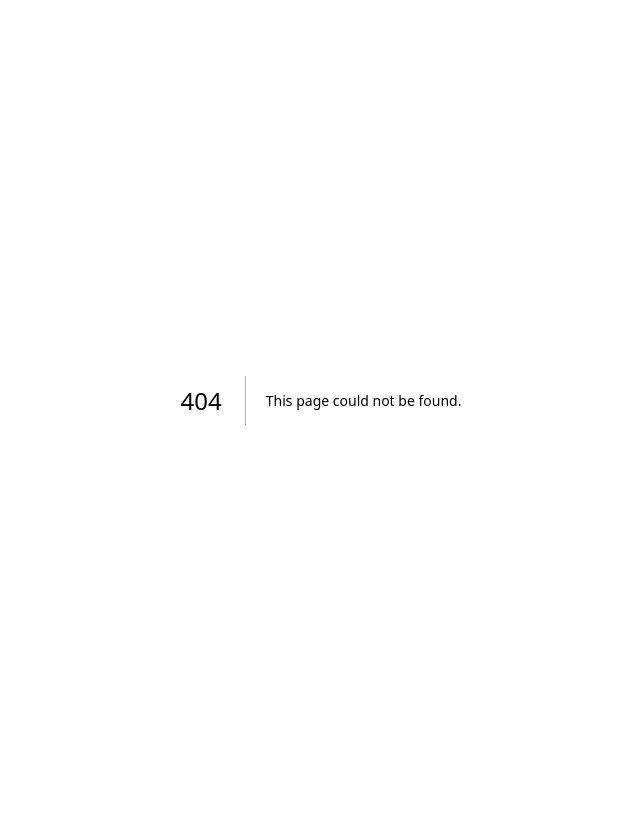
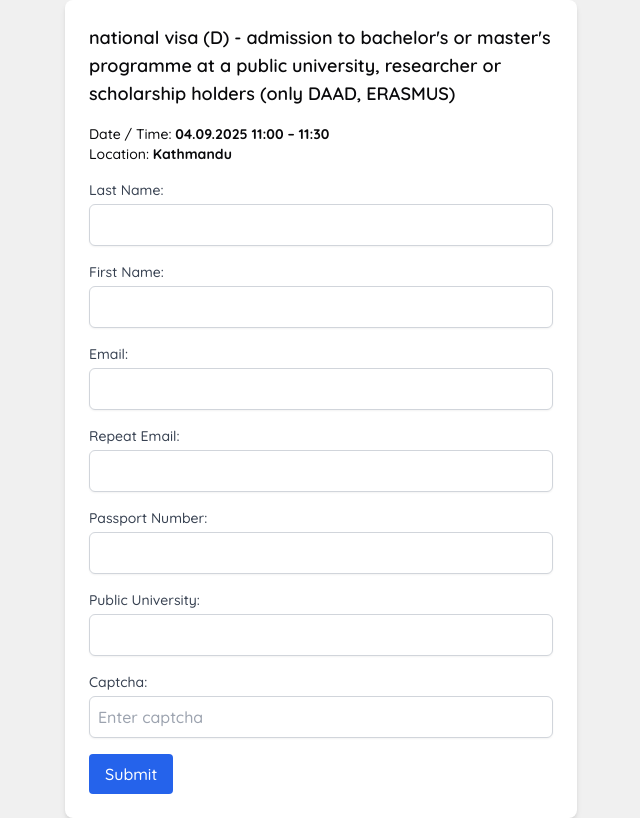
Before and after one commit to thesuman74/eatly, a Next.js app: page /test/date in a window 1280 px wide. Before the commit this address had no page. Shown: the whole page, without its empty margins (319-959 px from the left). Built offline with nearby package versions, Linux system fonts and the light colour scheme.

Commit message:
Optimized for production

```diff
--- a/src/app/(dashboard)/(menu)/products/page.tsx
+++ b/src/app/(dashboard)/(menu)/products/page.tsx
@@ -2,13 +2,36 @@ import CategoryList from "@/components/dashboard/DragAndDrop/CategoryList";
 import { DragAndDropProvider } from "@/components/dashboard/DragAndDrop/DragAndDropContext";
 import TopSection from "@/components/menu/TopSection";
 import { Suspense } from "react";
+import { ProductCategoriesData } from "../../../../../data/menu";
 
 export const dynamic = "force-dynamic";
 
 export default async function Page() {
   const baseUrl = process.env.NEXT_PUBLIC_SITE_URL || "http://localhost:3000";
-  const res = await fetch(`${baseUrl}/api/menu/structured`);
-  const categoriesData = await res.json();
+
+  let categoriesData: any[] = [];
+  let error = null;
+
+  try {
+    const res = await fetch(`${baseUrl}/api/menu/structured`, {
+      cache: "no-store", // ensures fresh fetch
+    });
+
+    if (!res.ok) {
+      throw new Error(`Failed to fetch categories: ${res.status}`);
+    }
+
+    categoriesData = await res.json();
+
+    if (!categoriesData || categoriesData.length === 0) {
+      error = "No categories found.";
+    }
+  } catch (err: any) {
+    console.error("Error fetching categories:", err);
+    error = "Failed to load categories.";
+  }
+
+  // const categoriesData = ProductCategoriesData;
 
   console.log("categoriesData", categoriesData);
 
--- /dev/null
+++ b/src/app/test/date/page.tsx
@@ -0,0 +1,176 @@
+"use client";
+
+import { useState } from "react";
+
+export default function GermanEmbassyForm() {
+  const [formData, setFormData] = useState({
+    lastName: "",
+    firstName: "",
+    email: "",
+    repeatEmail: "",
+    passportNumber: "",
+    publicUniversity: "",
+    captcha: "",
+  });
+
+  const handleChange = (e: React.ChangeEvent<HTMLInputElement>) => {
+    setFormData({ ...formData, [e.target.name]: e.target.value });
+  };
+
+  const handleSubmit = (e: React.FormEvent) => {
+    e.preventDefault();
+    console.log(formData);
+    alert("Form submitted (test mode)");
+  };
+
+  return (
+    <div className="max-w-lg mx-auto bg-white p-6 rounded-lg shadow-md">
+      <h2 className="text-lg font-semibold mb-4">
+        national visa (D) - admission to bachelor's or master's programme at a
+        public university, researcher or scholarship holders (only DAAD,
+        ERASMUS)
+      </h2>
+
+      <p className="text-sm mb-4">
+        Date / Time: <strong>04.09.2025 11:00 – 11:30</strong> <br />
+        Location: <strong>Kathmandu</strong>
+      </p>
+
+      <form onSubmit={handleSubmit} className="space-y-4">
+        <div>
+          <label
+            htmlFor="lastName"
+            className="block text-sm font-medium text-gray-700"
+          >
+            Last Name:
+          </label>
+          <input
+            id="lastName"
+            name="lastName"
+            type="text"
+            value={formData.lastName}
+            onChange={handleChange}
+            required
+            className="mt-1 block w-full border border-gray-300 rounded-md shadow-sm p-2"
+          />
+        </div>
+
+        <div>
+          <label
+            htmlFor="firstName"
+            className="block text-sm font-medium text-gray-700"
+          >
+            First Name:
+          </label>
+          <input
+            id="firstName"
+            name="firstName"
+            type="text"
+            value={formData.firstName}
+            onChange={handleChange}
+            required
+            className="mt-1 block w-full border border-gray-300 rounded-md shadow-sm p-2"
+          />
+        </div>
+
+        <div>
+          <label
+            htmlFor="email"
+            className="block text-sm font-medium text-gray-700"
+          >
+            Email:
+          </label>
+          <input
+            id="email"
+            name="email"
+            type="email"
+            value={formData.email}
+            onChange={handleChange}
+            required
+            className="mt-1 block w-full border border-gray-300 rounded-md shadow-sm p-2"
+          />
+        </div>
+
+        <div>
+          <label
+            htmlFor="repeatEmail"
+            className="block text-sm font-medium text-gray-700"
+          >
+            Repeat Email:
+          </label>
+          <input
+            id="repeatEmail"
+            name="repeatEmail"
+            type="email"
+            value={formData.repeatEmail}
+            onChange={handleChange}
+            required
+            className="mt-1 block w-full border border-gray-300 rounded-md shadow-sm p-2"
+          />
+        </div>
+
+        <div>
+          <label
+            htmlFor="passportNumber"
+            className="block text-sm font-medium text-gray-700"
+          >
+            Passport Number:
+          </label>
+          <input
+            id="passportNumber"
+            name="passportNumber"
+            type="text"
+            value={formData.passportNumber}
+            onChange={handleChange}
+            required
+            className="mt-1 block w-full border border-gray-300 rounded-md shadow-sm p-2"
+          />
+        </div>
+
+        <div>
+          <label
+            htmlFor="publicUniversity"
+            className="block text-sm font-medium text-gray-700"
+          >
+            Public University:
+          </label>
+          <input
+            id="publicUniversity"
+            name="publicUniversity"
+            type="text"
+            value={formData.publicUniversity}
+            onChange={handleChange}
+            required
+            className="mt-1 block w-full border border-gray-300 rounded-md shadow-sm p-2"
+          />
+        </div>
+
+        <div>
+          <label
+            htmlFor="captcha"
+            className="block text-sm font-medium text-gray-700"
+          >
+            Captcha:
+          </label>
+          <input
+            id="captcha"
+            name="captcha"
+            type="text"
+            placeholder="Enter captcha"
+            value={formData.captcha}
+            onChange={handleChange}
+            required
+            className="mt-1 block w-full border border-gray-300 rounded-md shadow-sm p-2"
+          />
+        </div>
+
+        <button
+          type="submit"
+          className="bg-blue-600 text-white px-4 py-2 rounded hover:bg-blue-700"
+        >
+          Submit
+        </button>
+      </form>
+    </div>
+  );
+}
--- a/src/components/dashboard/DragAndDrop/CategoryList.tsx
+++ b/src/components/dashboard/DragAndDrop/CategoryList.tsx
@@ -20,7 +20,7 @@ const CategoryList = ({ categoriesData }: CategoryListProps) => {
   const [scanMenu, setScanMenu] = useState(false);
   const [loading, isLoading] = useState(false);
 
-  console.log("categoriesfrom category list", categories);
+  // console.log("categoriesfrom category list", categories);
 
   const handleAddCategory = async () => {
     try {
@@ -74,7 +74,8 @@ const CategoryList = ({ categoriesData }: CategoryListProps) => {
 
       <div>
         <div className="flex space-x-2 ">
-          {categoriesData?.map((category) => (
+          {categoriesData &&
+            categoriesData?.map((category) => (
               <ul key={category.id}>
                 <li>
                   {category.name} {">"}
@@ -85,10 +86,10 @@ const CategoryList = ({ categoriesData }: CategoryListProps) => {
       </div>
 
       <SortableContext
-        items={categories.map((category) => category.id)} // No need to sort
+        items={categories?.map((category) => category.id)} // No need to sort
         strategy={verticalListSortingStrategy}
       >
-        {categories.map((category) => (
+        {categories?.map((category) => (
           <CategoryItem key={category.id} category={category} />
         ))}
       </SortableContext>
```
Lines whose indentation alone changed are shown as unchanged.
